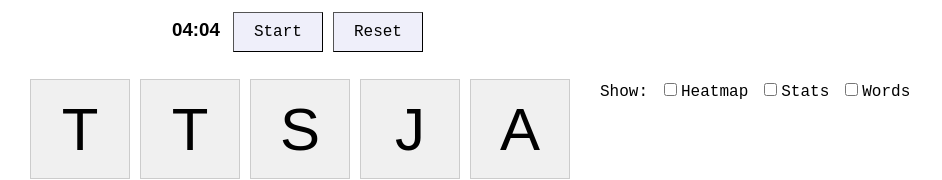
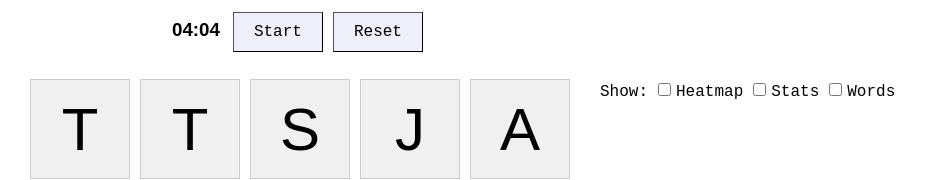
Before and after one commit to hoshmn/gobble, a React (Create React App) app: page / in a window 1280 px wide. Shown: the top 180 px of the page, without its empty margins (0-942 px from the left). Built offline with nearby package versions, Linux system fonts and the light colour scheme.

Commit message:
fix: tweak setting styles

```diff
--- a/src/App.css
+++ b/src/App.css
@@ -88,8 +88,8 @@ canvas {
 }
 
 .solutions input {
-  margin-left: 16px;
-  margin-right: 4px;
+  margin-left: 10px;
+  margin-right: 5px;
 }
 .word-list p {
   font-family: monospace;
```
